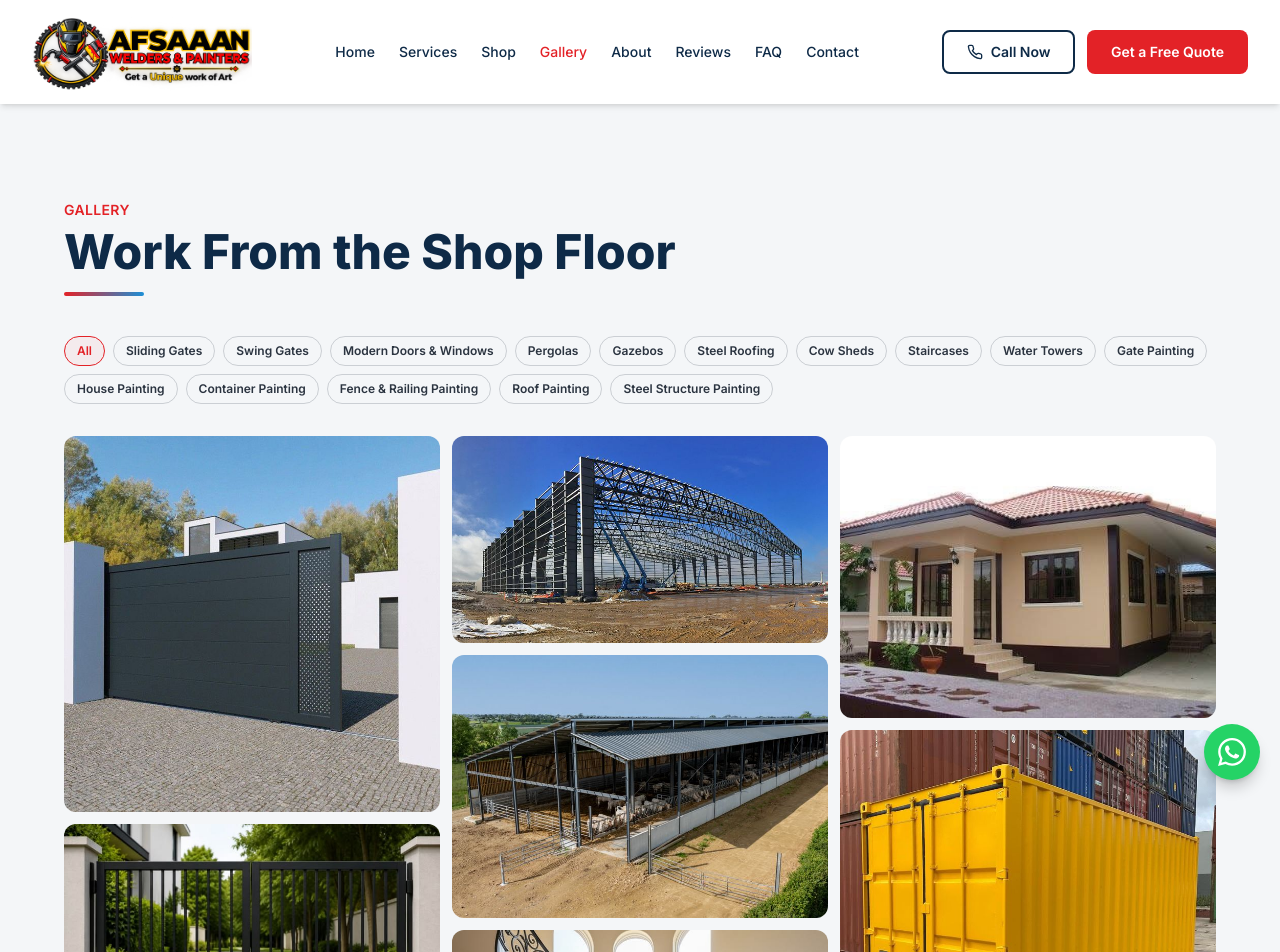
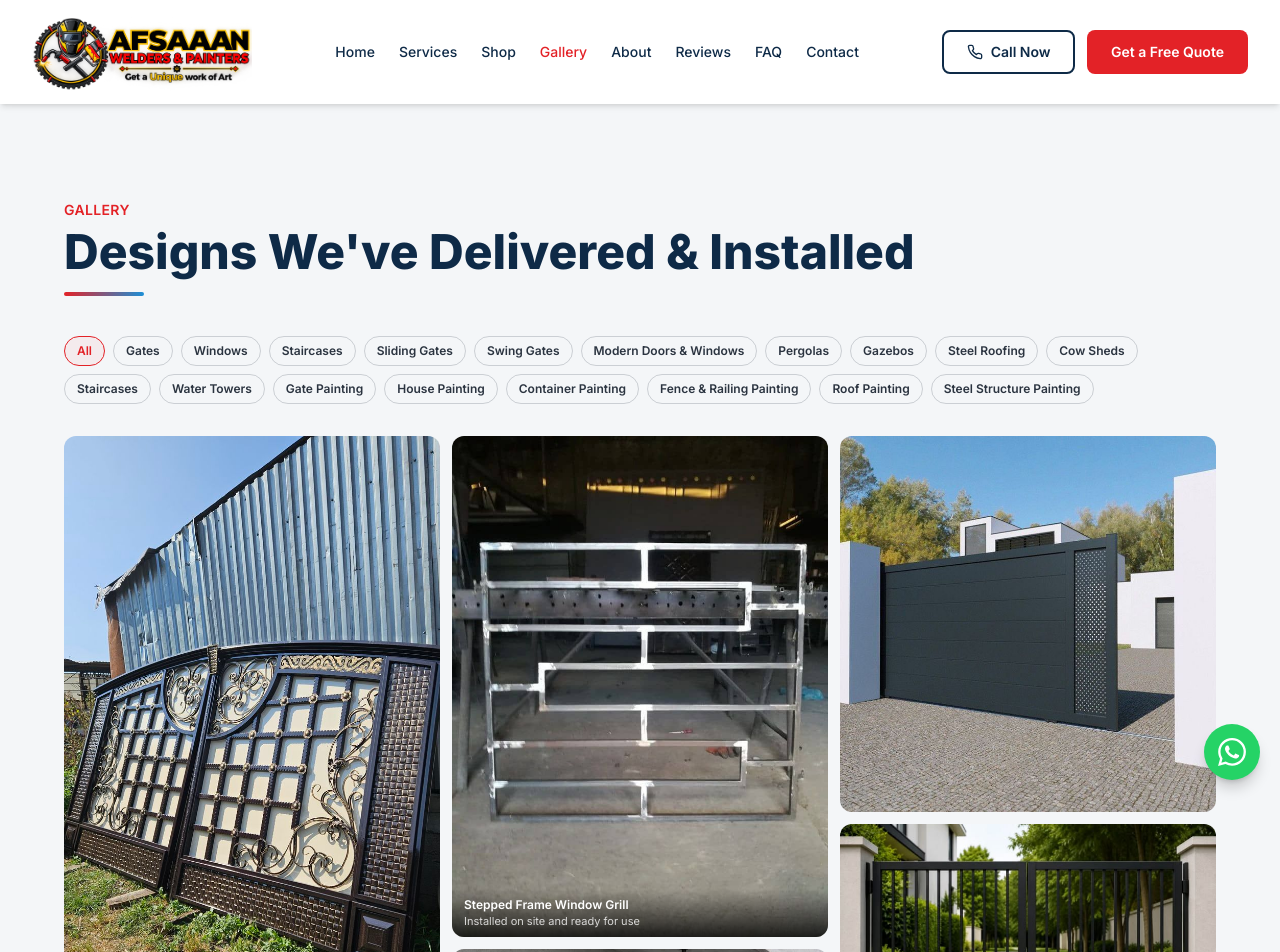
Before and after one commit to Muchyz/Afsaan, a React (Vite) app: page /gallery in a window 1280 px wide. Shown: the top 952 px of the page. Built offline with nearby package versions, Linux system fonts and the light colour scheme.

Commit message:
add working lightbox to gallery

```diff
--- a/src/pages/Gallery.jsx
+++ b/src/pages/Gallery.jsx
@@ -1,40 +1,139 @@
 import { useMemo, useState } from 'react'
-import { services } from '../data/content'
+import { X, ChevronLeft, ChevronRight } from 'lucide-react'
+import { services, products } from '../data/content'
 import SectionHeading from '../components/ui/SectionHeading'
+
+const captionPool = [
+  'Delivered to a client in Nakuru',
+  'Installed on site and ready for use',
+  'Fabricated and finished in our workshop',
+  'Ordered online, dispatched to the client',
+  'Ready-built design, completed this month',
+  'Custom order, delivered and fitted',
+  'Built to spec and handed over',
+  'In-stock design, collected from the shop',
+]
+
+function captionFor(id) {
+  let hash = 0
+  for (let i = 0; i < id.length; i++) hash = (hash * 31 + id.charCodeAt(i)) >>> 0
+  return captionPool[hash % captionPool.length]
+}
+
+const categoryLabels = {
+  gates: 'Gates',
+  windows: 'Windows',
+  staircases: 'Staircases',
+}
 
 export default function Gallery() {
   const [active, setActive] = useState('all')
+  const [lightboxIndex, setLightboxIndex] = useState(null)
 
-  const items = useMemo(() => {
-    const all = services.flatMap((s) => [s.img, ...s.gallery].map((src, i) => ({ src, title: s.title, slug: s.slug, key: `${s.slug}-${i}` })))
+  const serviceItems = useMemo(() => {
+    const all = services.flatMap((s) => [s.img, ...s.gallery].map((src, i) => ({ src, title: s.title, slug: s.slug, key: `svc-${s.slug}-${i}`, caption: null })))
     const seen = new Set()
-    const deduped = all.filter((item) => {
+    return all.filter((item) => {
       const k = `${item.slug}:${item.src}`
       if (seen.has(k)) return false
       seen.add(k)
       return true
     })
-    return active === 'all' ? deduped : deduped.filter((i) => i.slug === active)
-  }, [active])
+  }, [])
+
+  const productItems = useMemo(() => (
+    products.map((p) => ({ src: p.image, title: p.title, slug: p.category, key: `prod-${p.id}`, caption: captionFor(p.id) }))
+  ), [])
+
+  const allItems = [...productItems, ...serviceItems]
+
+  const filterOptions = [
+    { key: 'all', label: 'All' },
+    ...Object.entries(categoryLabels).map(([key, label]) => ({ key, label })),
+    ...services.map((s) => ({ key: s.slug, label: s.title })),
+  ]
+
+  const items = active === 'all' ? allItems : allItems.filter((i) => i.slug === active)
+
+  const openLightbox = (idx) => setLightboxIndex(idx)
+  const closeLightbox = () => setLightboxIndex(null)
+  const showPrev = (e) => { e.stopPropagation(); setLightboxIndex((i) => (i - 1 + items.length) % items.length) }
+  const showNext = (e) => { e.stopPropagation(); setLightboxIndex((i) => (i + 1) % items.length) }
+
+  const active_item = lightboxIndex !== null ? items[lightboxIndex] : null
 
   return (
     <div className="section-pad">
       <div className="max-w-6xl mx-auto">
-        <SectionHeading eyebrow="Gallery" title="Work From the Shop Floor" center={false} />
+        <SectionHeading eyebrow="Gallery" title="Designs We've Delivered & Installed" center={false} />
         <div className="flex flex-wrap gap-2 mb-8">
-          <button onClick={() => setActive('all')} className={`border px-3 py-1.5 text-xs rounded-full font-semibold ${active === 'all' ? 'border-brandred text-brandred bg-brandred/5' : 'border-slate/20 text-slate'}`}>All</button>
-          {services.map((s) => (
-            <button key={s.slug} onClick={() => setActive(s.slug)} className={`border px-3 py-1.5 text-xs rounded-full font-semibold ${active === s.slug ? 'border-brandred text-brandred bg-brandred/5' : 'border-slate/20 text-slate'}`}>{s.title}</button>
+          {filterOptions.map((opt) => (
+            <button
+              key={opt.key}
+              onClick={() => setActive(opt.key)}
+              className={`border px-3 py-1.5 text-xs rounded-full font-semibold ${active === opt.key ? 'border-brandred text-brandred bg-brandred/5' : 'border-slate/20 text-slate'}`}
+            >
+              {opt.label}
+            </button>
           ))}
         </div>
         <div className="columns-2 gap-3 md:columns-3">
-          {items.map((item) => (
-            <div key={item.key} className="mb-3 break-inside-avoid overflow-hidden rounded-xl">
+          {items.map((item, idx) => (
+            <button
+              key={item.key}
+              onClick={() => openLightbox(idx)}
+              className="mb-3 block w-full break-inside-avoid overflow-hidden rounded-xl relative group text-left"
+            >
               <img src={item.src} alt={item.title} className="w-full object-cover" loading="lazy" />
-            </div>
+              {item.caption && (
+                <div className="absolute bottom-0 left-0 right-0 bg-gradient-to-t from-black/80 to-transparent px-3 py-2">
+                  <p className="text-white text-xs font-semibold">{item.title}</p>
+                  <p className="text-white/80 text-[11px]">{item.caption}</p>
+                </div>
+              )}
+            </button>
           ))}
         </div>
       </div>
+
+      {active_item && (
+        <div
+          className="fixed inset-0 z-[100] bg-black/90 flex items-center justify-center px-4"
+          onClick={closeLightbox}
+        >
+          <button
+            onClick={closeLightbox}
+            className="absolute top-4 right-4 text-white/80 hover:text-white z-10"
+            aria-label="Close"
+          >
+            <X size={32} />
+          </button>
+
+          <button
+            onClick={showPrev}
+            className="absolute left-2 md:left-6 text-white/70 hover:text-white z-10 bg-black/30 rounded-full p-2"
+            aria-label="Previous"
+          >
+            <ChevronLeft size={28} />
+          </button>
+
+          <div className="max-w-3xl w-full" onClick={(e) => e.stopPropagation()}>
+            <img src={active_item.src} alt={active_item.title} className="w-full max-h-[80vh] object-contain rounded-lg" />
+            <div className="text-center mt-3">
+              <p className="text-white font-semibold">{active_item.title}</p>
+              {active_item.caption && <p className="text-white/70 text-sm">{active_item.caption}</p>}
+            </div>
+          </div>
+
+          <button
+            onClick={showNext}
+            className="absolute right-2 md:right-6 text-white/70 hover:text-white z-10 bg-black/30 rounded-full p-2"
+            aria-label="Next"
+          >
+            <ChevronRight size={28} />
+          </button>
+        </div>
+      )}
     </div>
   )
 }
```
